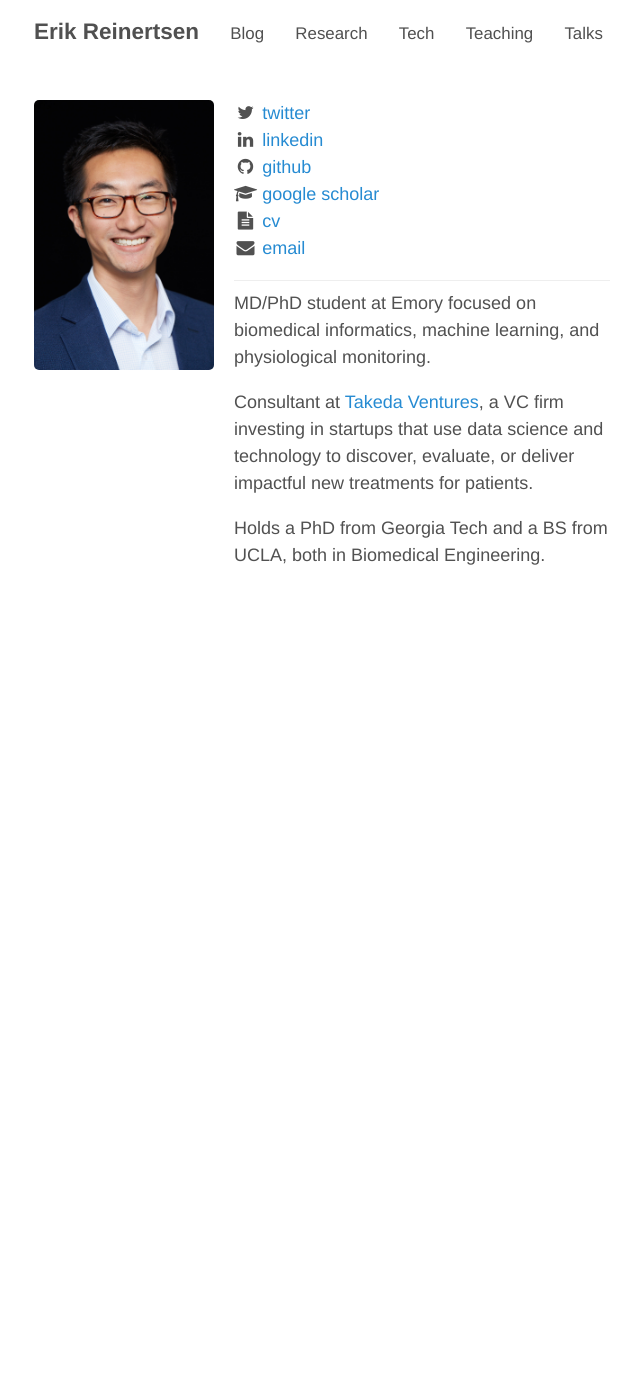
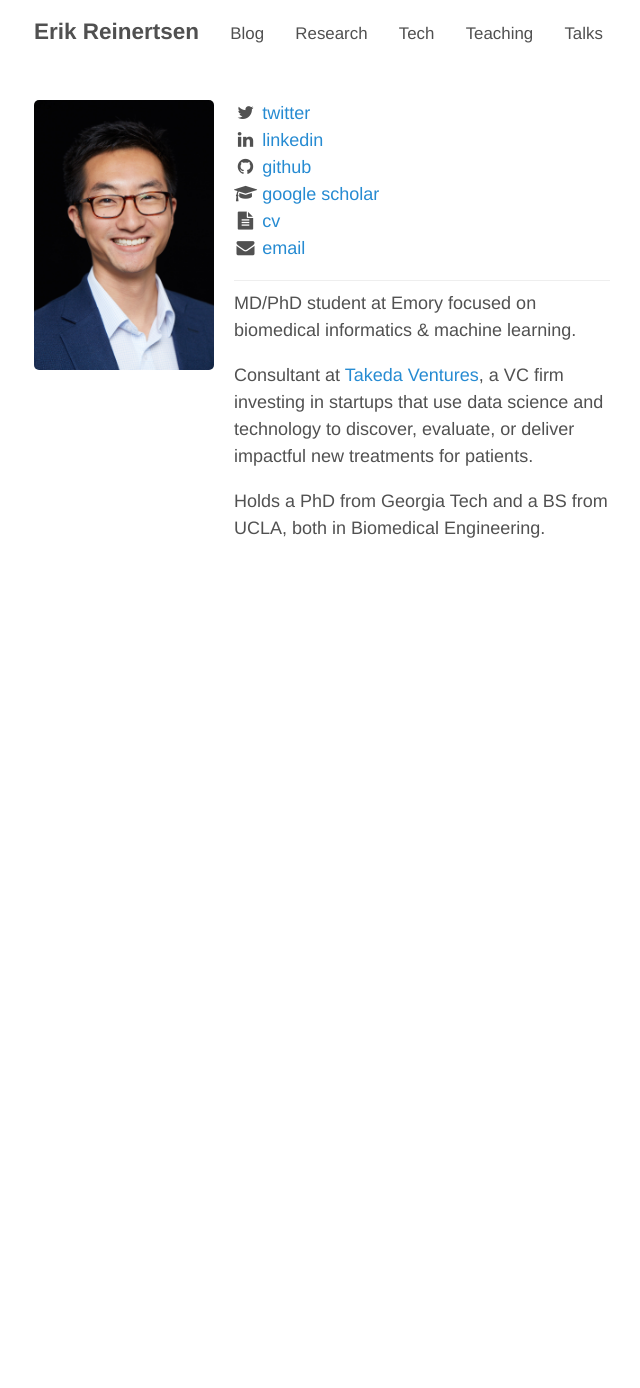
Before and after one commit to erikr/erikr.github.io, a Jekyll site: the page built from index.md, in a window 1280 px wide. Shown: the whole page, without its empty margins (318-958 px from the left). Built offline with Jekyll 4.4.1, drawn with Linux system fonts in a browser that asks for light colours; nearby versions of some CDN libraries.

Commit message:
shortened summary bio

```diff
--- a/index.md
+++ b/index.md
@@ -25,7 +25,7 @@ $("#email").attr("href", "mailto:" + email_address).html("email");
 ---
 
 
-MD/PhD student at Emory focused on biomedical informatics, machine learning, and physiological monitoring.
+MD/PhD student at Emory focused on biomedical informatics & machine learning.
 
 Consultant at [Takeda Ventures](http://takedaventures.com), a VC firm investing in startups that use data science and technology to discover, evaluate, or deliver impactful new treatments for patients.
 
```
Also changed, not shown: research.md (+1 -1 lines).
